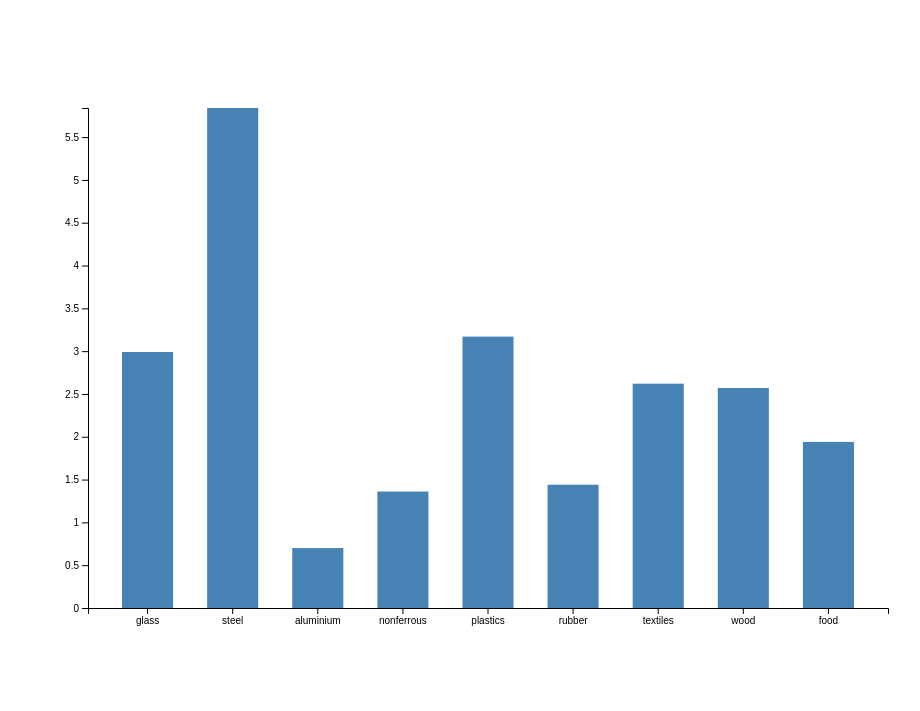
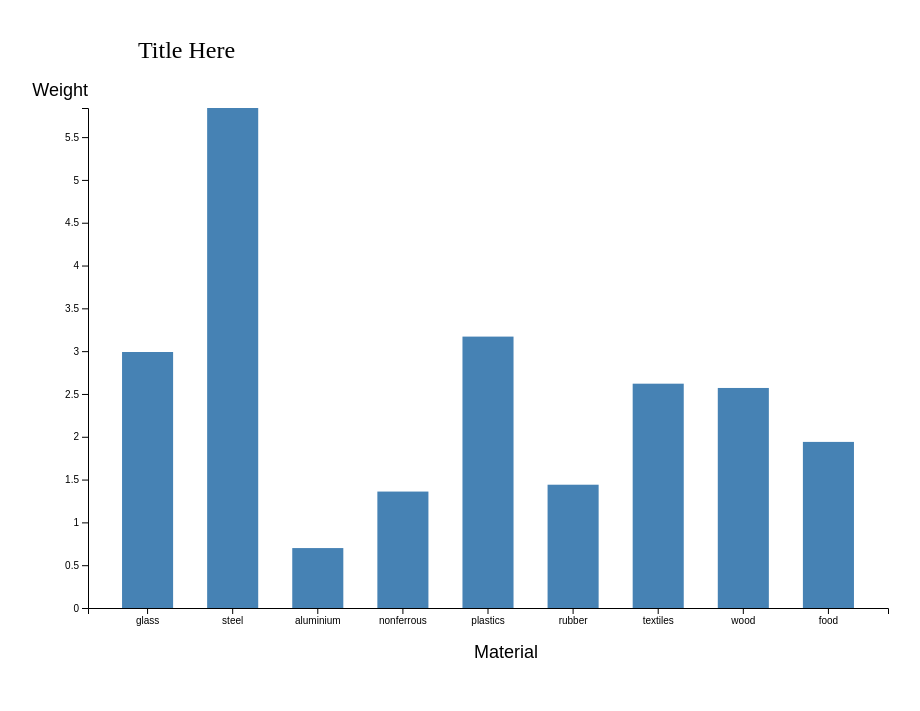
Before and after one commit to alma19/textilewaste, a plain HTML site: page index.html in a window 1280 px wide. Shown: the whole page, without its empty margins (20-940 px from the left). Drawn offline with Linux system fonts and the light colour scheme.

```diff
--- a/index.html
+++ b/index.html
@@ -8,6 +8,7 @@
     <style>
       .bar {
         fill: steelblue;
+        /*fill: #3b5323;*/
       }
     </style>
   </head>
@@ -20,6 +21,14 @@
               margin = 200,
               width = svg.attr("width") - margin,
               height = svg.attr("height") - margin;
+
+    // add text element to SVG for title
+    svg.append("text")
+       .attr("transform", "translate(100,0)")
+       .attr("x", 50)
+       .attr("y", 50)
+       .attr("font-size", "24px")
+       .text("Title Here")
 
     // define scales for x and y axes
     var xScale = d3.scaleBand().range([0, width]).padding(0.4),
@@ -48,7 +57,14 @@
     //add axes to the SVG / shifts x-axis toward bottom of the SVG
     g.append("g")
       .attr("transform", "translate(0," + height + ")")
-      .call(d3.axisBottom(xScale));
+      .call(d3.axisBottom(xScale))
+      .append("text")
+      .attr("y", 50)
+      .attr("x", width - 350 )
+      .attr("font-size", "18px")
+      .attr("text-anchor", "end")
+      .attr("fill", "black")
+      .text("Material");
 
       g.append("g")
         .call(d3.axisLeft(yScale).tickFormat(function(d){
@@ -56,9 +72,11 @@
         }).ticks(10))
         .append("text")
         .attr("y", 6)
-        .attr("dy", "0.71em")
+        .attr("dy", "-1em")
+        .attr("font-size", "18px")
         .attr("text-anchor", "end")
-        .text("value");
+        .attr("fill", "black")
+        .text("Weight");
 
 
         g.selectAll(".bar")
@@ -71,6 +89,11 @@
            .attr("height", function(d) { return height - yScale(d.weight); });
       });
 
+
+
+
+
+
   </script>
   </body>
 </html>
```
